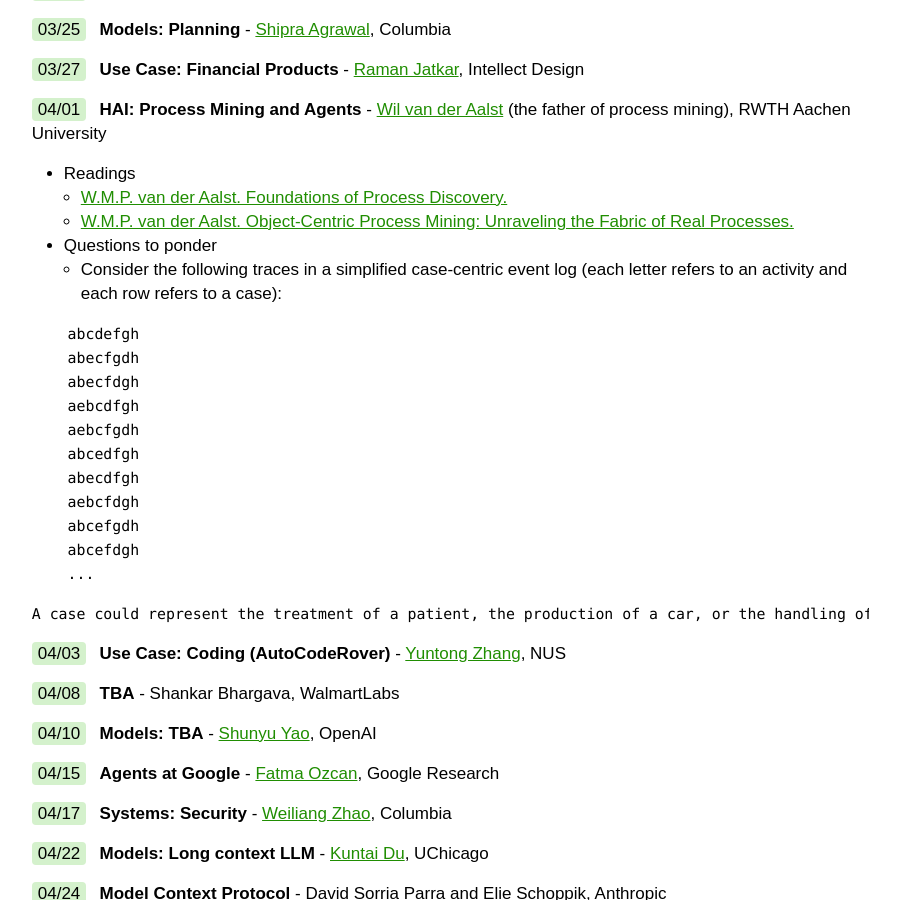
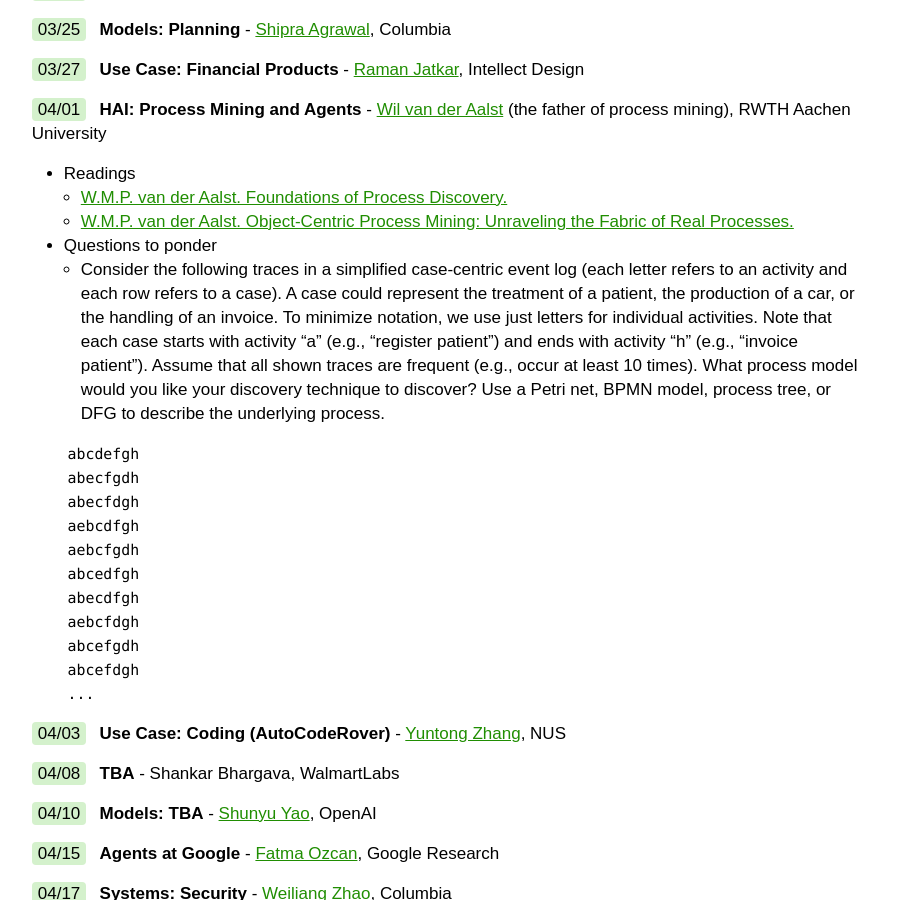
Before and after one commit to w6113/w6113.github.io, a Jekyll site: the page built from index.md, in a window 1280 px wide and 900 px high, scrolled down 5151 px. Shown: the whole window, without its empty margins (291-1191 px from the left). Built offline with Jekyll 4.4.1, drawn with Linux system fonts in a browser that asks for light colours; some of the changed lines change nothing that is shown.

Commit message:
lazy commit msg

````diff
--- a/index.md
+++ b/index.md
@@ -197,7 +197,8 @@
   * [W.M.P. van der Aalst. Foundations of Process Discovery.](https://www.vdaalst.com/publications/p1330.pdf)
   * [W.M.P. van der Aalst. Object-Centric Process Mining: Unraveling the Fabric of Real Processes.](https://www.vdaalst.com/publications/p1352.pdf)
 * Questions to ponder
-  * Consider the following traces in a simplified case-centric event log (each letter refers to an activity and each row refers to a case):
+  * Consider the following traces in a simplified case-centric event log (each letter refers to an activity and each row refers to a case).
+    A case could represent the treatment of a patient, the production of a car, or the handling of an invoice. To minimize notation, we use just letters for individual activities. Note that each case starts with activity “a” (e.g., “register patient”) and ends with activity “h” (e.g., “invoice patient”). Assume that all shown traces are frequent (e.g., occur at least 10 times). What process model would you like your discovery technique to discover? Use a Petri net, BPMN model, process tree, or DFG to describe the underlying process.
 
 ```
     abcdefgh
@@ -212,7 +213,7 @@
     abcefdgh
     ...
 ```
-    A case could represent the treatment of a patient, the production of a car, or the handling of an invoice. To minimize notation, we use just letters for individual activities. Note that each case starts with activity “a” (e.g., “register patient”) and ends with activity “h” (e.g., “invoice patient”). Assume that all shown traces are frequent (e.g., occur at least 10 times). What process model would you like your discovery technique to discover? Use a Petri net, BPMN model, process tree, or DFG to describe the underlying process.
+
 
 <span class="date">04/03</span> <span class="topic">Use Case: Coding (AutoCodeRover)</span> - [Yuntong Zhang](https://yuntongzhang.github.io/), NUS
 
````
